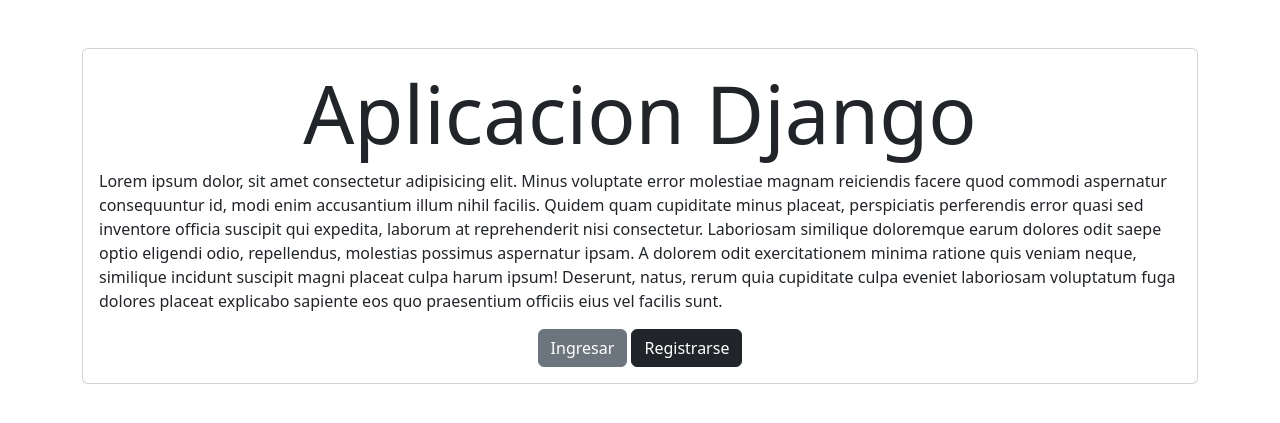
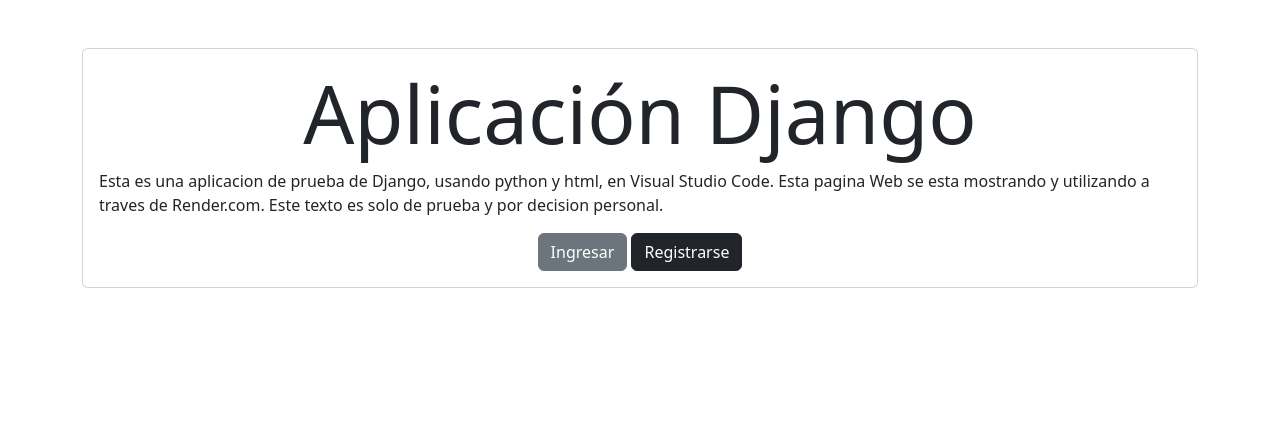
Before and after one commit to LuisPra27/LPDjango-auth-crud, a Django app: page / in a window 1280 px wide. Shown: the part 56-479 px from the top of the page. Run offline with Django 4.2, Linux system fonts and the light colour scheme.

Commit message:
correccion4 esp

```diff
--- a/tasks/forms.py
+++ b/tasks/forms.py
@@ -4,11 +4,11 @@
 class TaskForm(forms.ModelForm):
     class Meta:
         model = Task
-        fields = ['Titulo','Descripcion','Importante']
+        fields = ['Titulo','Descripción','Importante']
         widgets = {
             'Titulo': forms.TextInput(attrs={'class': 'form-control',
                                             'placeholder':'Escribe un Titulo'}),
-            'Description': forms.Textarea(attrs={'class': 'form-control',
-                                                 'placeholder':'Escribe una descripcion'}),
+            'Descripción': forms.Textarea(attrs={'class': 'form-control',
+                                                 'placeholder':'Escribe una descripción'}),
             'Importante': forms.CheckboxInput(attrs={'class': 'form-check-input m-auto'}),
         }
--- a/tasks/templates/home.html
+++ b/tasks/templates/home.html
@@ -2,8 +2,8 @@
 {% block content %}
 <main class="container py-5">
     <section class=" card card-body">
-        <h1 class="display-1 text-center">Aplicacion Django</h1>
-        <p>Lorem ipsum dolor, sit amet consectetur adipisicing elit. Minus voluptate error molestiae magnam reiciendis facere quod commodi aspernatur consequuntur id, modi enim accusantium illum nihil facilis. Quidem quam cupiditate minus placeat, perspiciatis perferendis error quasi sed inventore officia suscipit qui expedita, laborum at reprehenderit nisi consectetur. Laboriosam similique doloremque earum dolores odit saepe optio eligendi odio, repellendus, molestias possimus aspernatur ipsam. A dolorem odit exercitationem minima ratione quis veniam neque, similique incidunt suscipit magni placeat culpa harum ipsum! Deserunt, natus, rerum quia cupiditate culpa eveniet laboriosam voluptatum fuga dolores placeat explicabo sapiente eos quo praesentium officiis eius vel facilis sunt.
+        <h1 class="display-1 text-center">Aplicación Django</h1>
+        <p>Esta es una aplicacion de prueba de Django, usando python y html, en Visual Studio Code. Esta pagina Web se esta mostrando y utilizando a traves de Render.com. Este texto es solo de prueba y por decision personal.
         </p>
 
         <div class ="text-center">
```
